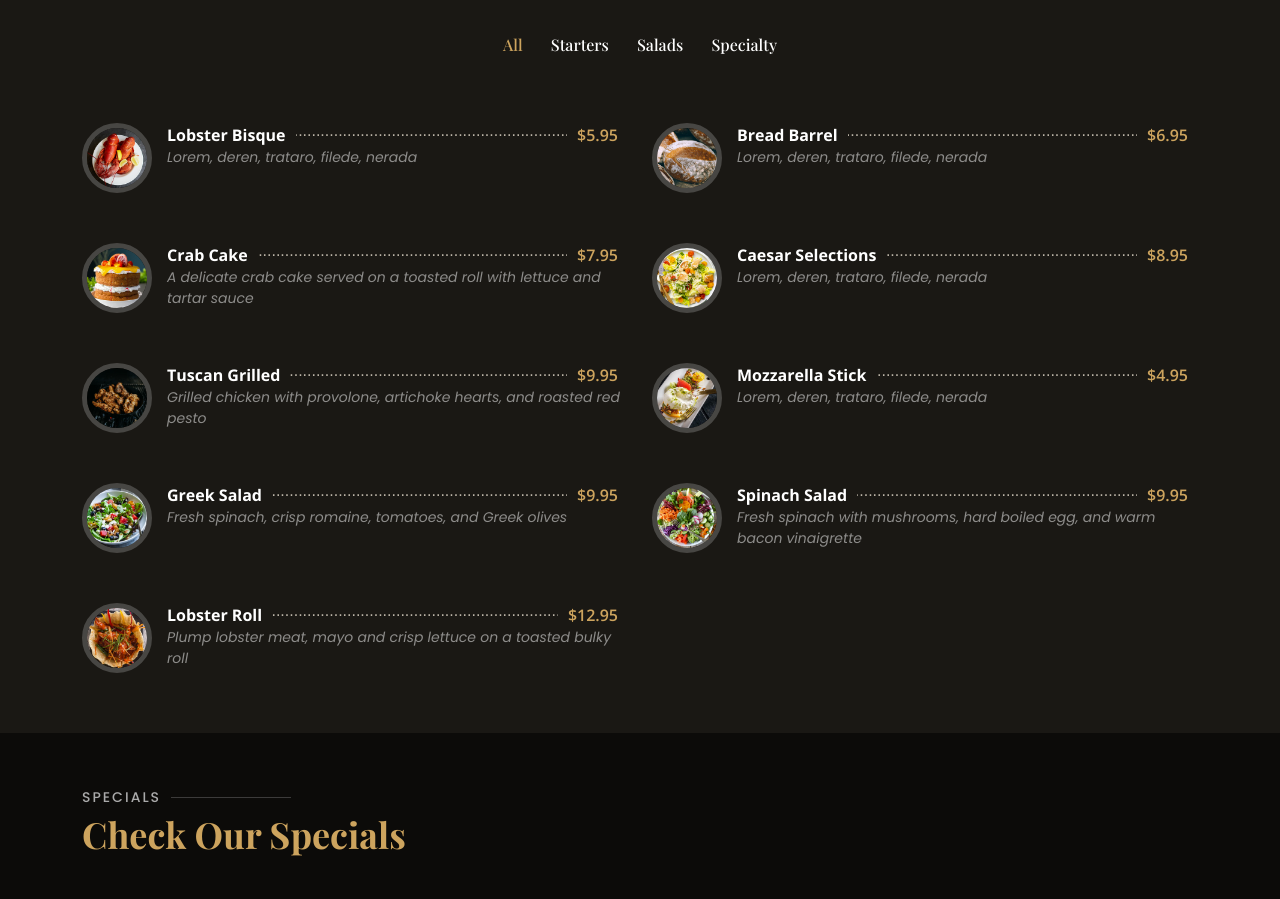
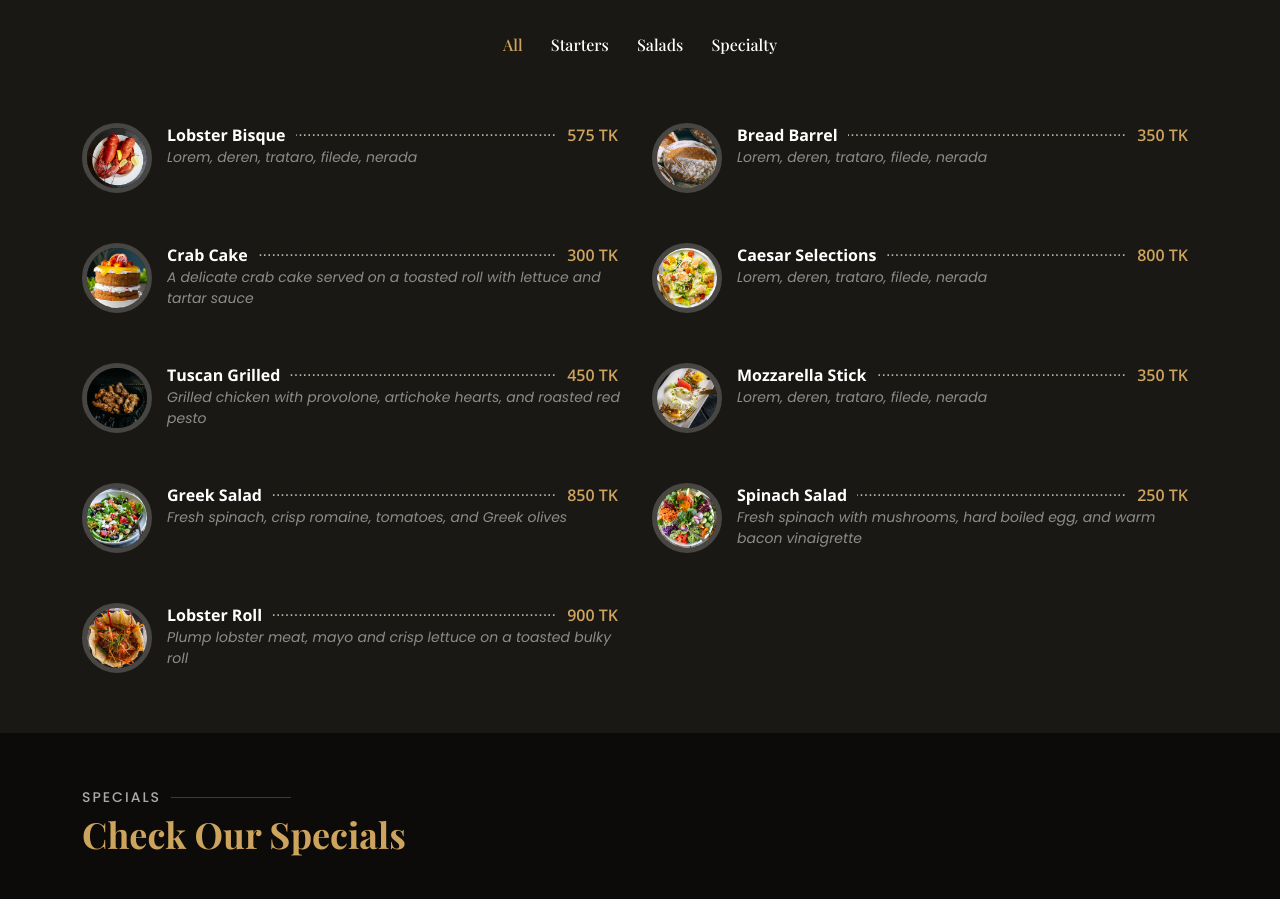
Before and after one commit to rafiulislam89/restora, a plain HTML site: page index.html in a window 1280 px wide. Shown: the part 2020-2919 px from the top of the page. Drawn offline with nearby package versions, Linux system fonts and the light colour scheme; a web font is replaced by a local one.

Commit message:
Update index.html

```diff
--- a/index.html
+++ b/index.html
@@ -219,7 +219,7 @@
           <div class="col-lg-6 menu-item filter-starters">
             <img src="assets/img/menu/lobster-bisque.jpg" class="menu-img" alt="">
             <div class="menu-content">
-              <a href="#">Lobster Bisque</a><span>$5.95</span>
+              <a href="#">Lobster Bisque</a><span>575 TK</span>
             </div>
             <div class="menu-ingredients">
               Lorem, deren, trataro, filede, nerada
@@ -229,7 +229,7 @@
           <div class="col-lg-6 menu-item filter-specialty">
             <img src="assets/img/menu/bread-barrel.jpg" class="menu-img" alt="">
             <div class="menu-content">
-              <a href="#">Bread Barrel</a><span>$6.95</span>
+              <a href="#">Bread Barrel</a><span>350 TK</span>
             </div>
             <div class="menu-ingredients">
               Lorem, deren, trataro, filede, nerada
@@ -239,7 +239,7 @@
           <div class="col-lg-6 menu-item filter-starters">
             <img src="assets/img/menu/cake.jpg" class="menu-img" alt="">
             <div class="menu-content">
-              <a href="#">Crab Cake</a><span>$7.95</span>
+              <a href="#">Crab Cake</a><span>300 TK</span>
             </div>
             <div class="menu-ingredients">
               A delicate crab cake served on a toasted roll with lettuce and tartar sauce
@@ -249,7 +249,7 @@
           <div class="col-lg-6 menu-item filter-salads">
             <img src="assets/img/menu/caesar.jpg" class="menu-img" alt="">
             <div class="menu-content">
-              <a href="#">Caesar Selections</a><span>$8.95</span>
+              <a href="#">Caesar Selections</a><span>800 TK</span>
             </div>
             <div class="menu-ingredients">
               Lorem, deren, trataro, filede, nerada
@@ -259,7 +259,7 @@
           <div class="col-lg-6 menu-item filter-specialty">
             <img src="assets/img/menu/tuscan-grilled.jpg" class="menu-img" alt="">
             <div class="menu-content">
-              <a href="#">Tuscan Grilled</a><span>$9.95</span>
+              <a href="#">Tuscan Grilled</a><span>450 TK</span>
             </div>
             <div class="menu-ingredients">
               Grilled chicken with provolone, artichoke hearts, and roasted red pesto
@@ -269,7 +269,7 @@
           <div class="col-lg-6 menu-item filter-starters">
             <img src="assets/img/menu/mozzarella.jpg" class="menu-img" alt="">
             <div class="menu-content">
-              <a href="#">Mozzarella Stick</a><span>$4.95</span>
+              <a href="#">Mozzarella Stick</a><span>350 TK</span>
             </div>
             <div class="menu-ingredients">
               Lorem, deren, trataro, filede, nerada
@@ -279,7 +279,7 @@
           <div class="col-lg-6 menu-item filter-salads">
             <img src="assets/img/menu/greek-salad.jpg" class="menu-img" alt="">
             <div class="menu-content">
-              <a href="#">Greek Salad</a><span>$9.95</span>
+              <a href="#">Greek Salad</a><span>850 TK</span>
             </div>
             <div class="menu-ingredients">
               Fresh spinach, crisp romaine, tomatoes, and Greek olives
@@ -289,7 +289,7 @@
           <div class="col-lg-6 menu-item filter-salads">
             <img src="assets/img/menu/spinach-salad.jpg" class="menu-img" alt="">
             <div class="menu-content">
-              <a href="#">Spinach Salad</a><span>$9.95</span>
+              <a href="#">Spinach Salad</a><span>250 TK</span>
             </div>
             <div class="menu-ingredients">
               Fresh spinach with mushrooms, hard boiled egg, and warm bacon vinaigrette
@@ -299,7 +299,7 @@
           <div class="col-lg-6 menu-item filter-specialty">
             <img src="assets/img/menu/lobster-roll.jpg" class="menu-img" alt="">
             <div class="menu-content">
-              <a href="#">Lobster Roll</a><span>$12.95</span>
+              <a href="#">Lobster Roll</a><span>900 TK</span>
             </div>
             <div class="menu-ingredients">
               Plump lobster meat, mayo and crisp lettuce on a toasted bulky roll
```
